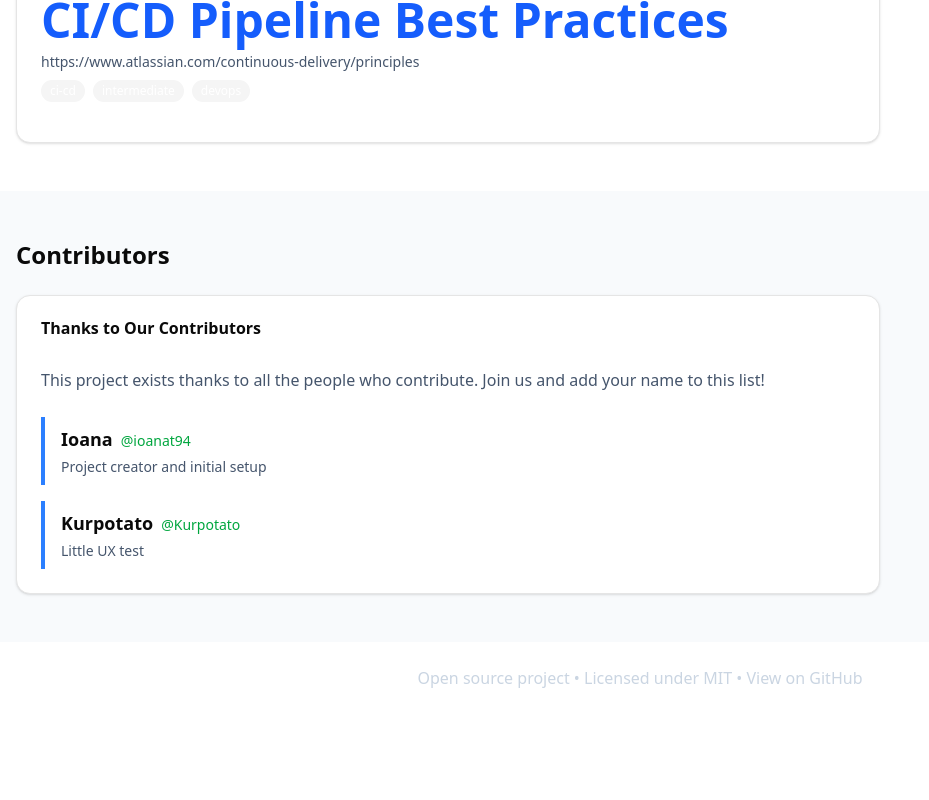
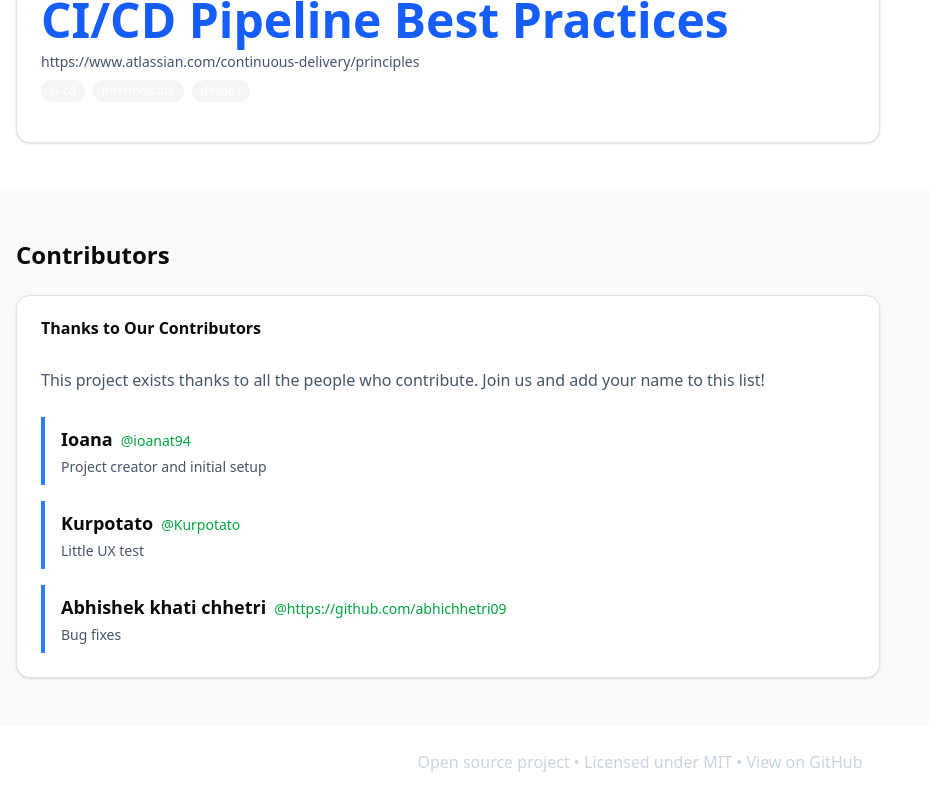
Before and after one commit to ioanat94/patchwork-library, a React (Vite) app: page / in a window 1280 px wide. Shown: the part 3707-4507 px from the top of the page, without its empty margins (0-929 px from the left). Before the commit the page ends 4423 px from the top, so only its background shows below. Built offline with nearby package versions, Linux system fonts and the light colour scheme.

Commit message:
feat: added name to contributor

```diff
--- a/src/data/contributors.ts
+++ b/src/data/contributors.ts
@@ -1,16 +1,22 @@
-import type { Contributor } from '@/utils/types';
+import type { Contributor } from "@/utils/types";
 
 export const contributors: Contributor[] = [
   {
-    'id': 'c0a80101-0000-0000-0000-000000000001',
-    'name': 'Ioana',
-    'github': 'ioanat94',
-    'contributions': 'Project creator and initial setup',
+    id: "c0a80101-0000-0000-0000-000000000001",
+    name: "Ioana",
+    github: "ioanat94",
+    contributions: "Project creator and initial setup",
   },
   {
-  "id": "2a4bcad8-3452-481a-bc57-cef34de8e324",
-  "name": "Kurpotato",
-  "github": "Kurpotato",
-  "contributions": "Little UX test"
-  }
+    id: "2a4bcad8-3452-481a-bc57-cef34de8e324",
+    name: "Kurpotato",
+    github: "Kurpotato",
+    contributions: "Little UX test",
+  },
+  {
+    id: "8ee0d2f2-7f12-4dc2-bb88-89b077b92960",
+    name: "Abhishek khati chhetri",
+    github: "https://github.com/abhichhetri09",
+    contributions: "Bug fixes",
+  },
 ];
```
